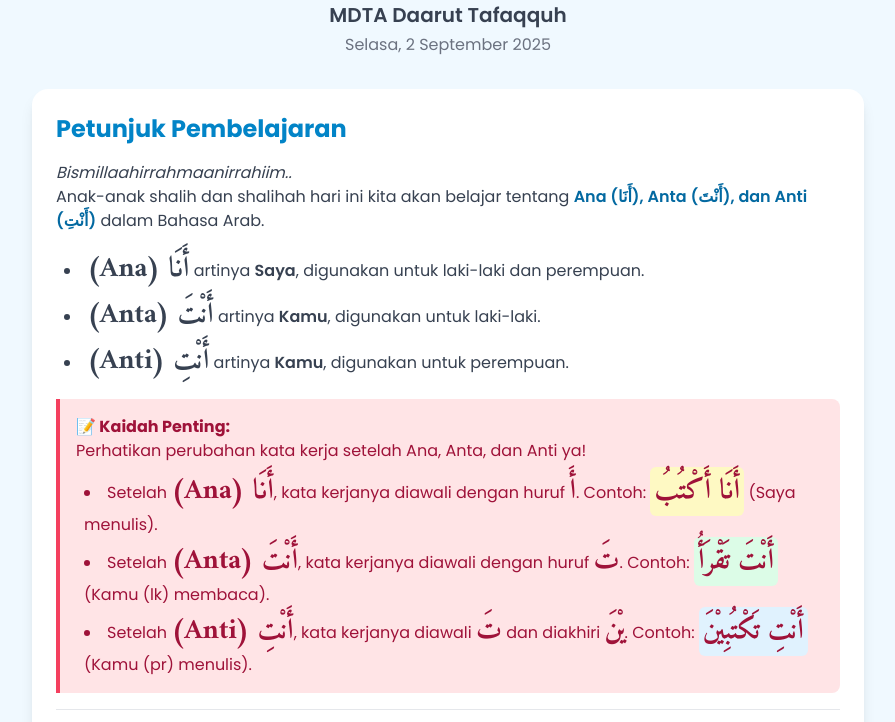
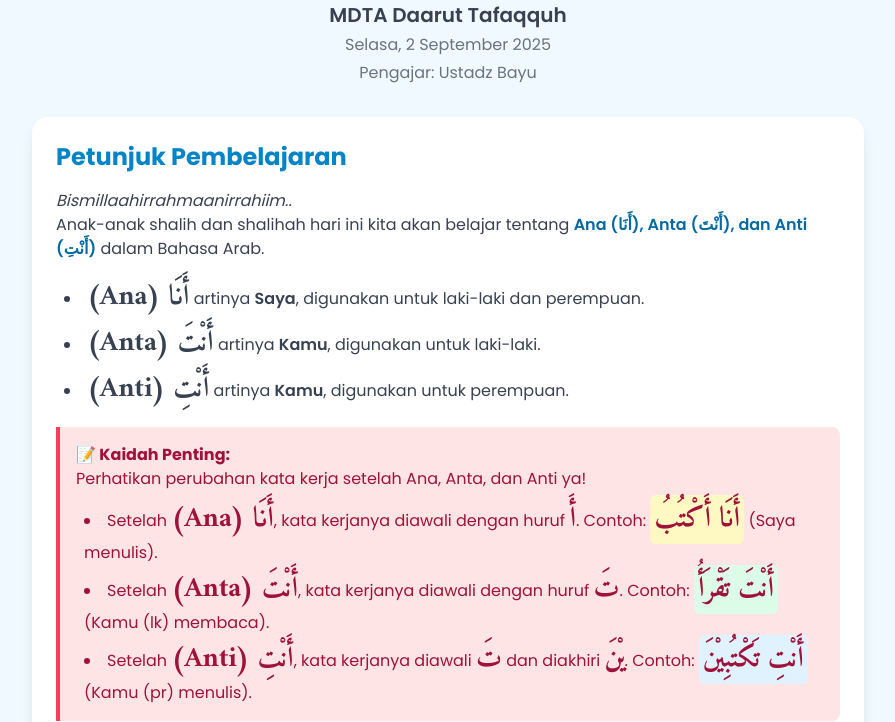
Before and after one commit to bayualfisyahr/bahasaarab, a plain HTML site: page index.html in a window 1280 px wide. Shown: the part 79-801 px from the top of the page, without its empty margins (192-1087 px from the left). Drawn offline with nearby package versions, Linux system fonts and the light colour scheme.

Commit message:
Update index.html

```diff
--- a/index.html
+++ b/index.html
@@ -80,6 +80,7 @@
             <h1 class="text-3xl sm:text-4xl font-bold text-sky-700">Pelajaran Bahasa Arab</h1>
             <p class="text-xl font-semibold text-gray-700 mt-2">MDTA Daarut Tafaqquh</p>
             <p class="text-md text-gray-500 mt-1">Selasa, 2 September 2025</p>
+            <p class="text-md text-gray-500 mt-1">Pengajar: Ustadz Bayu</p>
         </header>
 
         <main>
```
